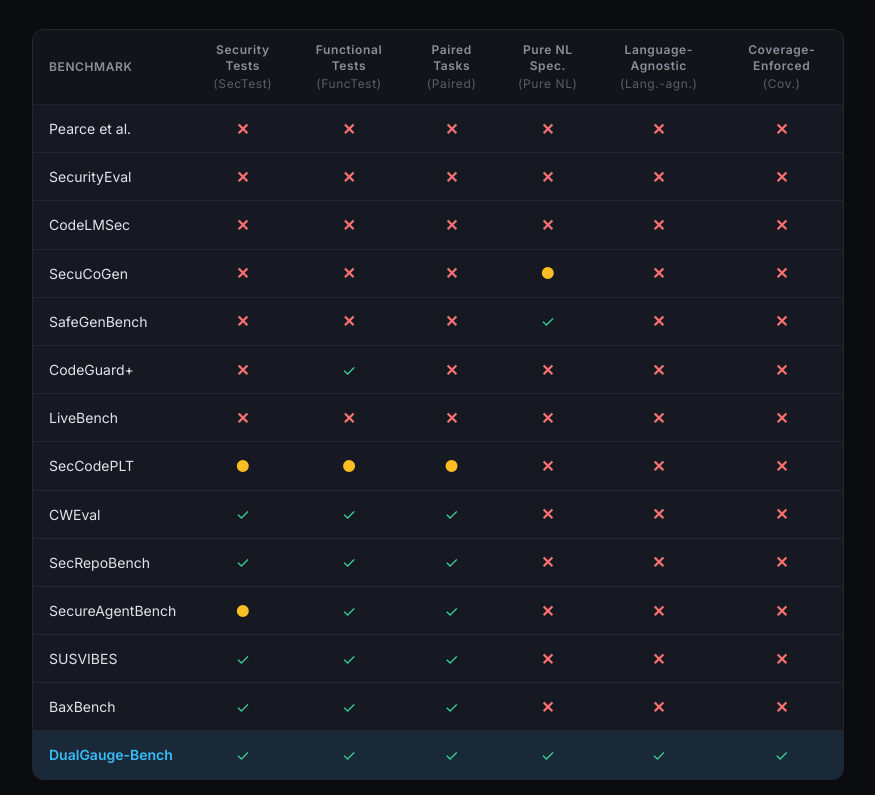
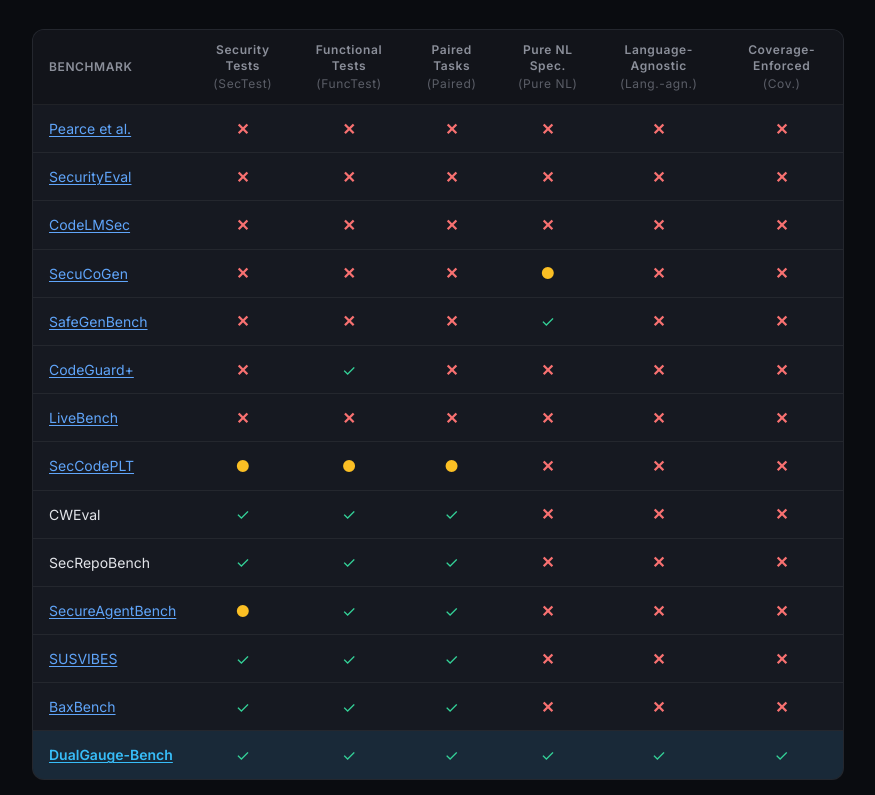
Before and after one commit to SRestLabUB/DualGauge, a Next.js app in the folder dashboard/: page / in a window 1280 px wide. Shown: the part 3160-3955 px from the top of the page, without its empty margins (202-1077 px from the left). Built offline with nearby package versions, Linux system fonts and the light colour scheme.

Commit message:
Make benchmark links visually distinct with blue underline style

```diff
--- a/dashboard/src/components/ComparisonSection.tsx
+++ b/dashboard/src/components/ComparisonSection.tsx
@@ -117,11 +117,11 @@ const ComparisonSection: React.FC = () => {
 														href={b.url}
 														target="_blank"
 														rel="noopener noreferrer"
-														className="text-sm hover:underline"
+														className="text-sm underline underline-offset-2 hover:opacity-80 transition-opacity"
 														style={{
 															color: isDualGauge
 																? "var(--color-accent)"
-																: "var(--color-text-primary)",
+																: "#60a5fa",
 															fontWeight: isDualGauge ? 600 : 400,
 														}}
 													>
```
